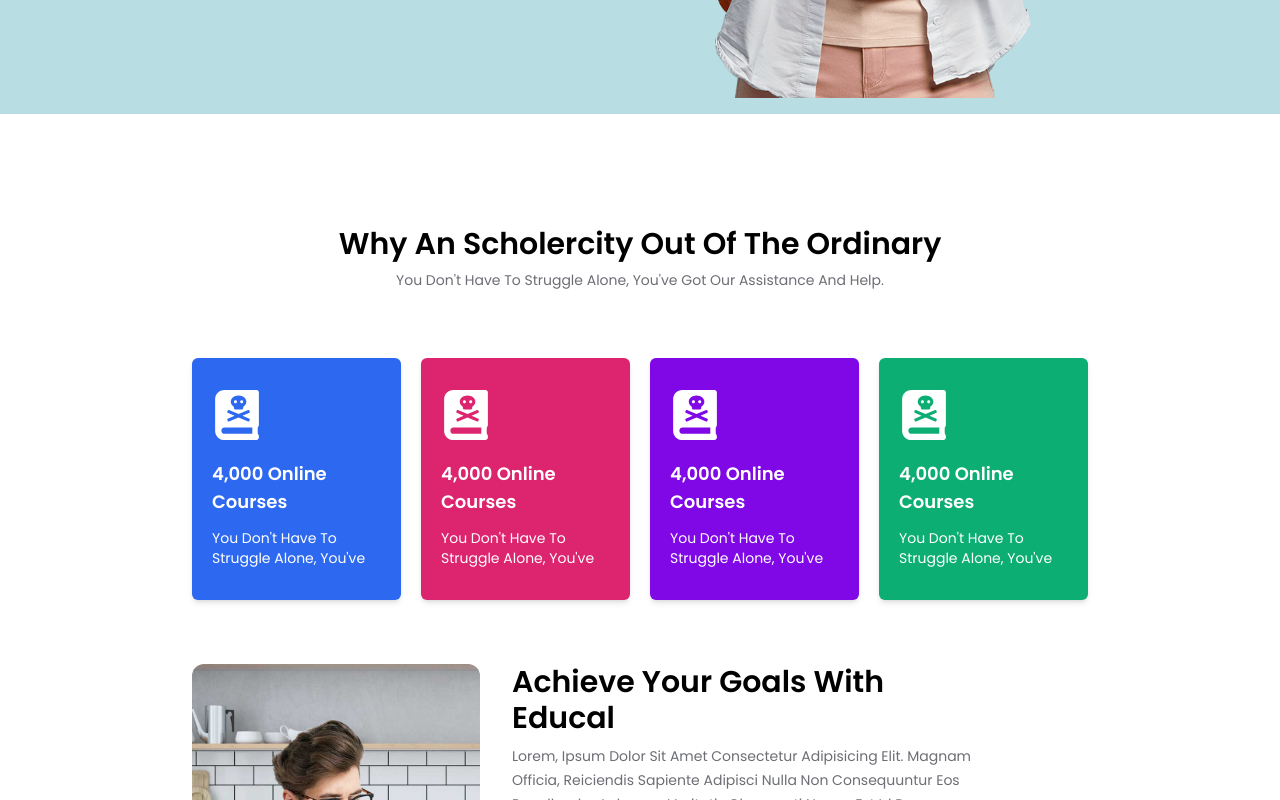
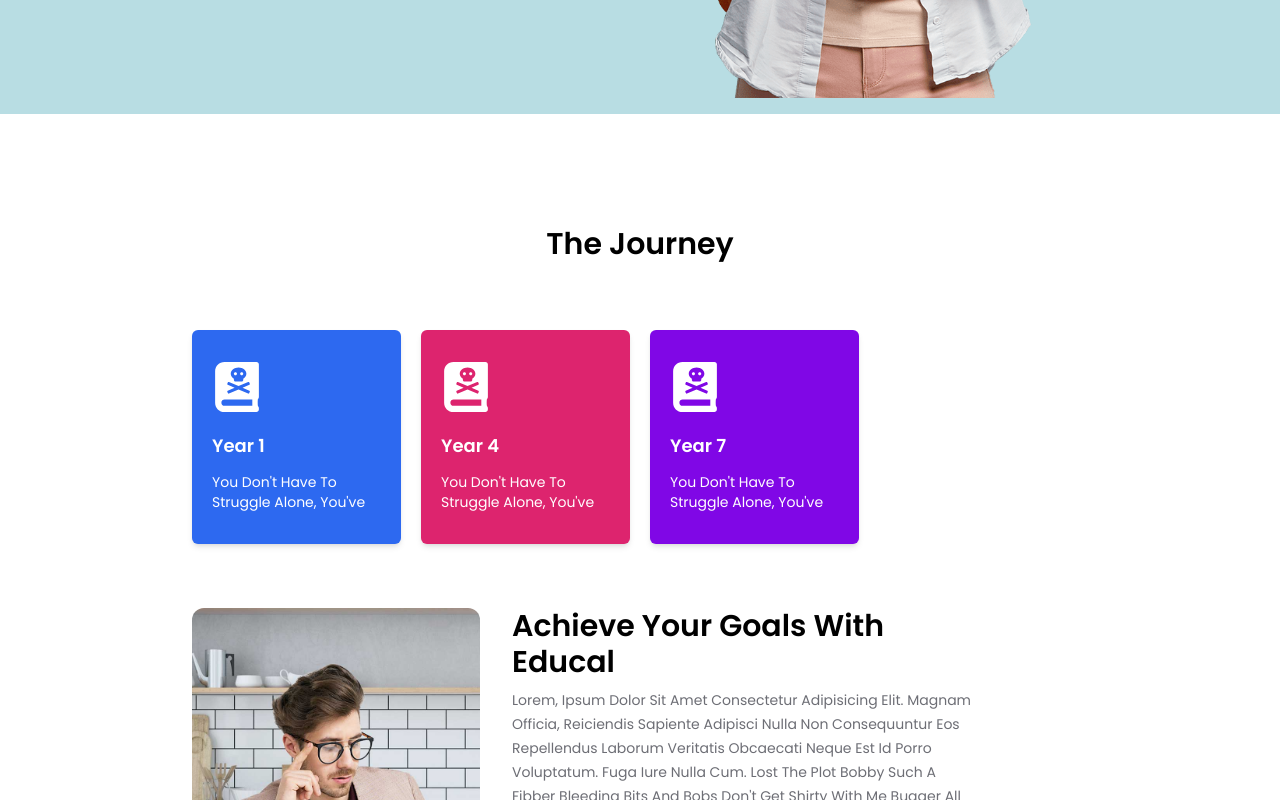
Before and after one commit to thompson129/Doodle, a React (Create React App) app: page / in a window 1280 px wide. Shown: the part 694-1494 px from the top of the page. Built offline with nearby package versions, Linux system fonts and the light colour scheme.

Commit message:
change home screen

```diff
--- a/src/pages/About.jsx
+++ b/src/pages/About.jsx
@@ -2,7 +2,7 @@ import React from "react"
 import aboutImg from "../components/assets/images/about.jpg"
 import aboutImgBanner from "../components/assets/images/about-banner.jpg"
 import imgs from "../components/assets/images/join1.png"
-import { FaBookDead } from "react-icons/fa"
+import { FaBookDead, FaLandmark } from "react-icons/fa"
 import { AiOutlineCheck } from "react-icons/ai"
 
 export const About = () => {
@@ -11,14 +11,13 @@ export const About = () => {
       <section className='about py-16'>
         <div className='container'>
           <div className='heading text-center py-12'>
-            <h1 className='text-3xl font-semibold text-black'>Why An Scholercity Out Of The Ordinary</h1>
-            <span className='text-sm mt-2 block'>you don't have to struggle alone, you've got our assistance and help.</span>
+            <h1 className='text-3xl font-semibold text-black'>The Journey</h1>
           </div>
-          <div className='grid grid-cols-4 gap-5 mt-5 md:grid-cols-2'>
-            <AboutCard color='bg-[#2D69F0]' icon={<FaBookDead size={50} />} title='4,000 Online courses' desc="You don't have to struggle alone, you've " />
-            <AboutCard color='bg-[#DD246E]' icon={<FaBookDead size={50} />} title='4,000 Online courses' desc="You don't have to struggle alone, you've " />
-            <AboutCard color='bg-[#8007E6]' icon={<FaBookDead size={50} />} title='4,000 Online courses' desc="You don't have to struggle alone, you've " />
-            <AboutCard color='bg-[#0CAE74]' icon={<FaBookDead size={50} />} title='4,000 Online courses' desc="You don't have to struggle alone, you've " />
+
+          <div className='grid grid-cols-4 gap-5 mt-5 md:grid-cols-2 mx-auto'>
+            <AboutCard color='bg-[#2D69F0]' icon={<FaBookDead size={50} />} title='Year 1' desc="You don't have to struggle alone, you've " />
+            <AboutCard color='bg-[#DD246E]' icon={<FaBookDead size={50} />} title='Year 4' desc="You don't have to struggle alone, you've " />
+            <AboutCard color='bg-[#8007E6]' icon={<FaBookDead size={50} />} title='Year 7' desc="You don't have to struggle alone, you've " />
           </div>
         </div>
       </section>
--- a/src/pages/Home.jsx
+++ b/src/pages/Home.jsx
@@ -49,7 +49,7 @@ export const HomeContent = () => {
                     <BsFillLightningChargeFill size={25} />
                   </div>
                   <div className='text flex flex-col items-start px-4'>
-                    <span className='text-sm text-black'>Congrstulations</span>
+                    <span className='text-sm text-black'>Congratulations</span>
                     <span className='text-[12px]'>Your admission completed</span>
                   </div>
                 </button>
```
